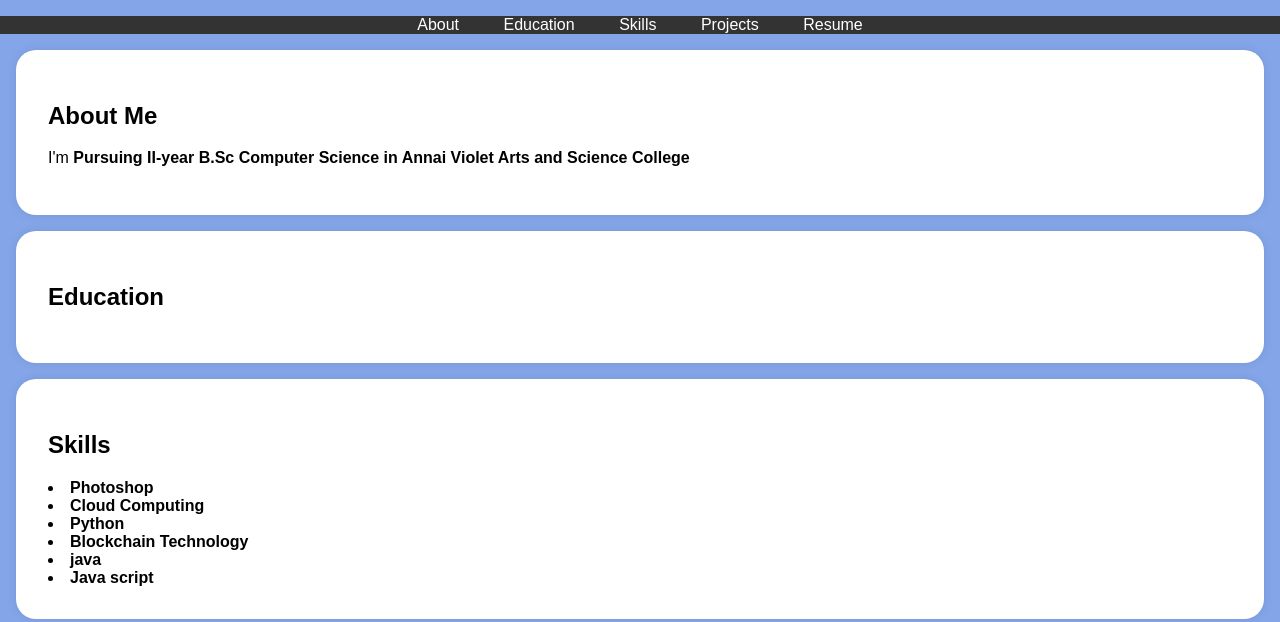
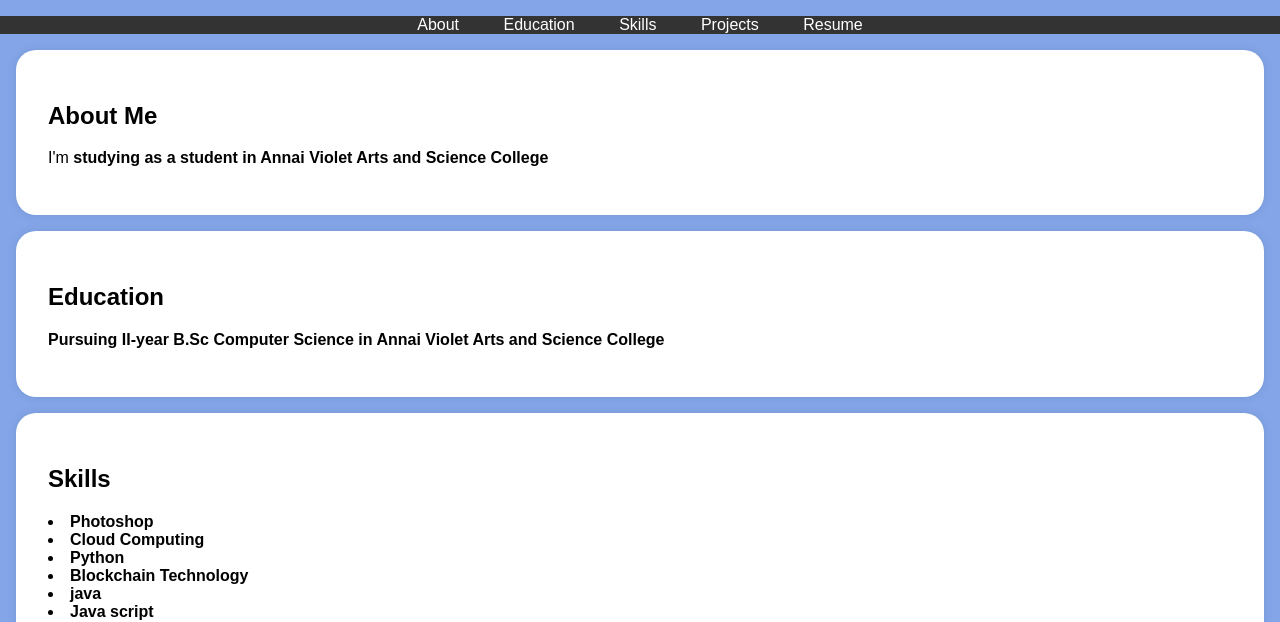
Before and after one commit to GOPINATH3101/Gopinath, a plain HTML site: page index.html in a window 1280 px wide. Shown: the part 197-819 px from the top of the page. Drawn offline with Linux system fonts and the light colour scheme.

Commit message:
Update index.html

```diff
--- a/index.html
+++ b/index.html
@@ -115,14 +115,14 @@
     <section id="about">
         <div class="section-content">
             <h2>About Me</h2>
-            <p>I'm  <b> Pursuing II-year B.Sc Computer Science in Annai Violet Arts and Science College<a href="https://techtrainer20.github.io/git_con2/" traget="_target"></a></p>
+            <p>I'm  <b>studying as a student in Annai Violet Arts and Science College<a href="https://techtrainer20.github.io/git_con2/" traget="_target"></a></p>
         </div>
     </section>
 
     <section id="education">
         <div class="section-content">
             <h2>Education</h2>
-            <p></p>
+            <p>Pursuing II-year B.Sc Computer Science in Annai Violet Arts and Science College</p>
 
 
         </div>
```
